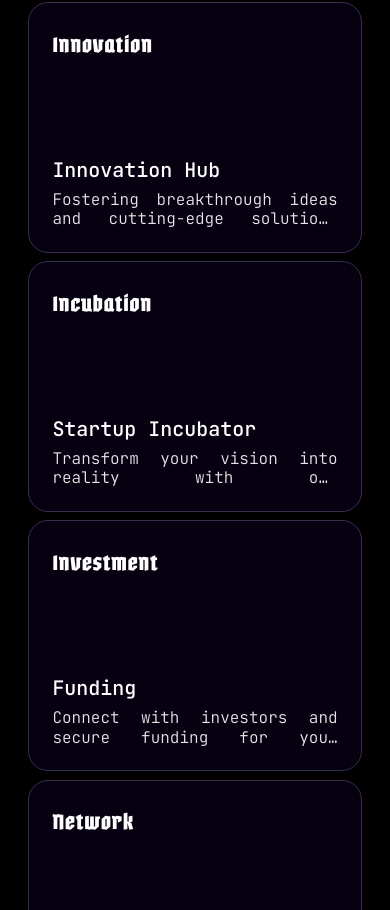
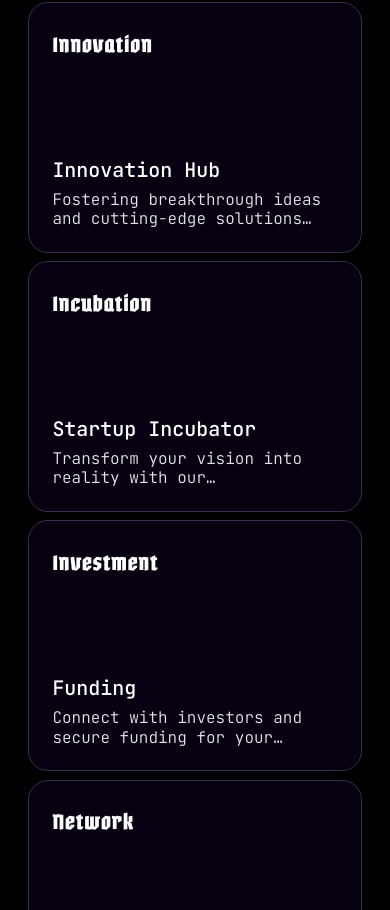
Before and after one commit to raorajnish/Ecell, a React (Vite) app: page / in a window 390 px wide. Shown: the part 1014-1924 px from the top of the page. Built offline with nearby package versions, Linux system fonts and the light colour scheme.

Commit message:
removed 3d from mobile

```diff
--- a/src/App.jsx
+++ b/src/App.jsx
@@ -18,7 +18,9 @@ const App = () => {
         <div className="fixed top-8 left-[0.5vw] w-[99vw] z-50 pointer-events-auto">
           <NavBar />
         </div>
-        <TargetCursor spinDuration={2} hideDefaultCursor={true} />
+        <div className="cursor-target-icon">
+          <TargetCursor spinDuration={2} hideDefaultCursor={true} />
+        </div>
         <Routes>
           <Route path="/" element={<Home />} />
           <Route path="/about" element={<About />} />
--- a/src/index.css
+++ b/src/index.css
@@ -51,6 +51,12 @@
 }
 
 @media screen and (max-width: 1100px) {
+  .cursor-target-icon{
+  display: none;
+}
+.spline-bg{
+  display: none;
+}
   .nav {
     position: fixed;
     top: 0;
@@ -109,7 +115,7 @@ p,
   white-space: normal; /* allows natural wrapping */
   word-break: normal; /* breaks only at spaces */
   overflow-wrap: break-word; /* breaks long words only if necessary */
-  text-align: justify; /* optional, makes both edges align neatly */
+  /* text-align: justify; */
 }
 
 .active-page {
--- a/src/pages/Home.jsx
+++ b/src/pages/Home.jsx
@@ -13,7 +13,7 @@ const Home = () => {
   return (
     <div className="relative overflow-hidden  min-h-screen ">
       {/* Background Spline */}
-      <div className=" absolute  h-full ">
+      <div className=" absolute spline-bg h-full ">
         <SplineScene />
       </div>
 
```
